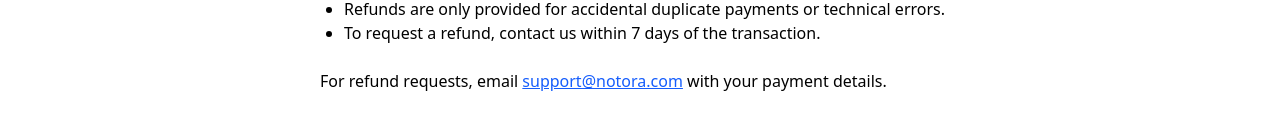
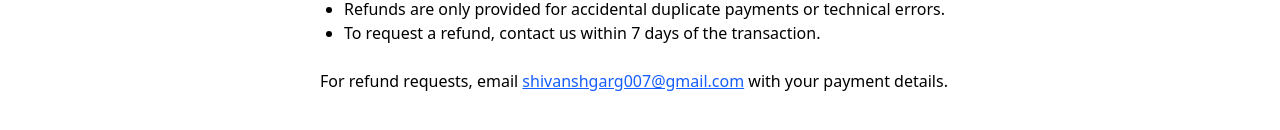
Before and after one commit to kalviumcommunity/S85_Shivansh-Garg_Capstone_Notora, a React (Vite) app in the folder frontend/: page /cancellation-and-refund in a window 1280 px wide. Shown: the part 376-506 px from the top of the page. Built offline with nearby package versions, Linux system fonts and the light colour scheme; no server answers.

Commit message:
Mail issue fixed

```diff
--- a/frontend/src/pages/CancellationAndRefund.jsx
+++ b/frontend/src/pages/CancellationAndRefund.jsx
@@ -15,7 +15,7 @@ export default function CancellationAndRefund() {
         <li>Refunds are only provided for accidental duplicate payments or technical errors.</li>
         <li>To request a refund, contact us within 7 days of the transaction.</li>
       </ul>
-      <p className="mt-6">For refund requests, email <a href="mailto:support@notora.com" className="text-blue-600 underline">support@notora.com</a> with your payment details.</p>
+      <p className="mt-6">For refund requests, email <a href="mailto:shivanshgarg007@gmail.com" className="text-blue-600 underline">shivanshgarg007@gmail.com</a> with your payment details.</p>
     </div>
   );
 }
--- a/frontend/src/pages/ShippingAndDelivery.jsx
+++ b/frontend/src/pages/ShippingAndDelivery.jsx
@@ -14,7 +14,7 @@ export default function ShippingAndDelivery() {
       <ul className="list-disc ml-6 mb-4">
         <li>If you experience issues accessing your content, please contact our support team.</li>
       </ul>
-      <p className="mt-6">For support, email <a href="mailto:support@notora.com" className="text-blue-600 underline">support@notora.com</a>.</p>
+      <p className="mt-6">For support, email <a href="mailto:shivanshgarg007@gmail.com" className="text-blue-600 underline">shivanshgarg007@gmail.com</a>.</p>
     </div>
   );
 }
--- a/frontend/src/pages/TermsAndConditions.jsx
+++ b/frontend/src/pages/TermsAndConditions.jsx
@@ -21,7 +21,7 @@ export default function TermsAndConditions() {
         <li>Notora is not liable for any damages resulting from use of the platform.</li>
         <li>We do not guarantee the accuracy of user-uploaded content.</li>
       </ul>
-      <p className="mt-6">For any questions, contact us at <a href="mailto:support@notora.com" className="text-blue-600 underline">support@notora.com</a>.</p>
+      <p className="mt-6">For any questions, contact us at <a href="mailto:shivanshgarg007@gmail.com" className="text-blue-600 underline">shivanshgarg007@gmail.com</a>.</p>
     </div>
   );
 }
```
